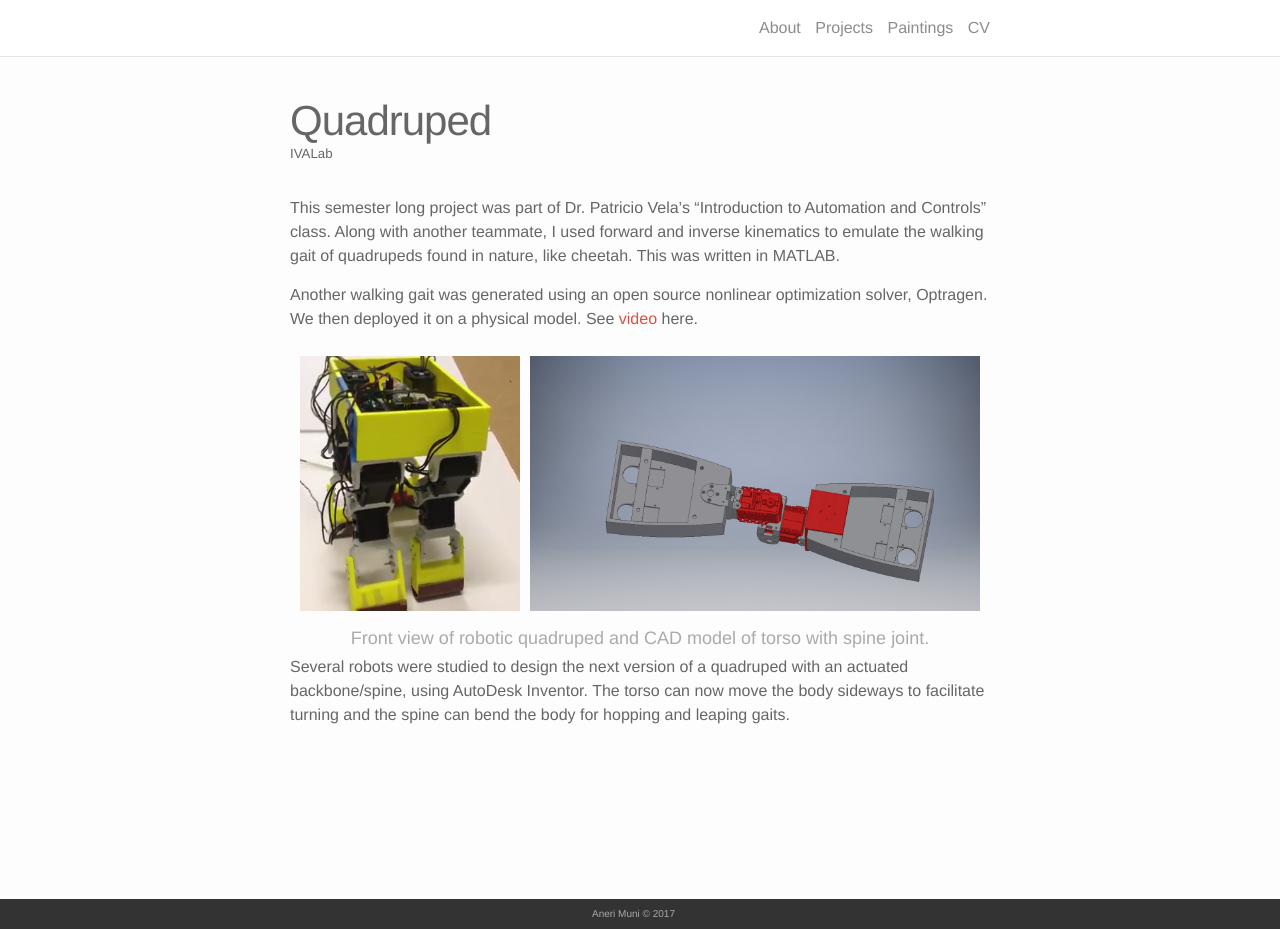
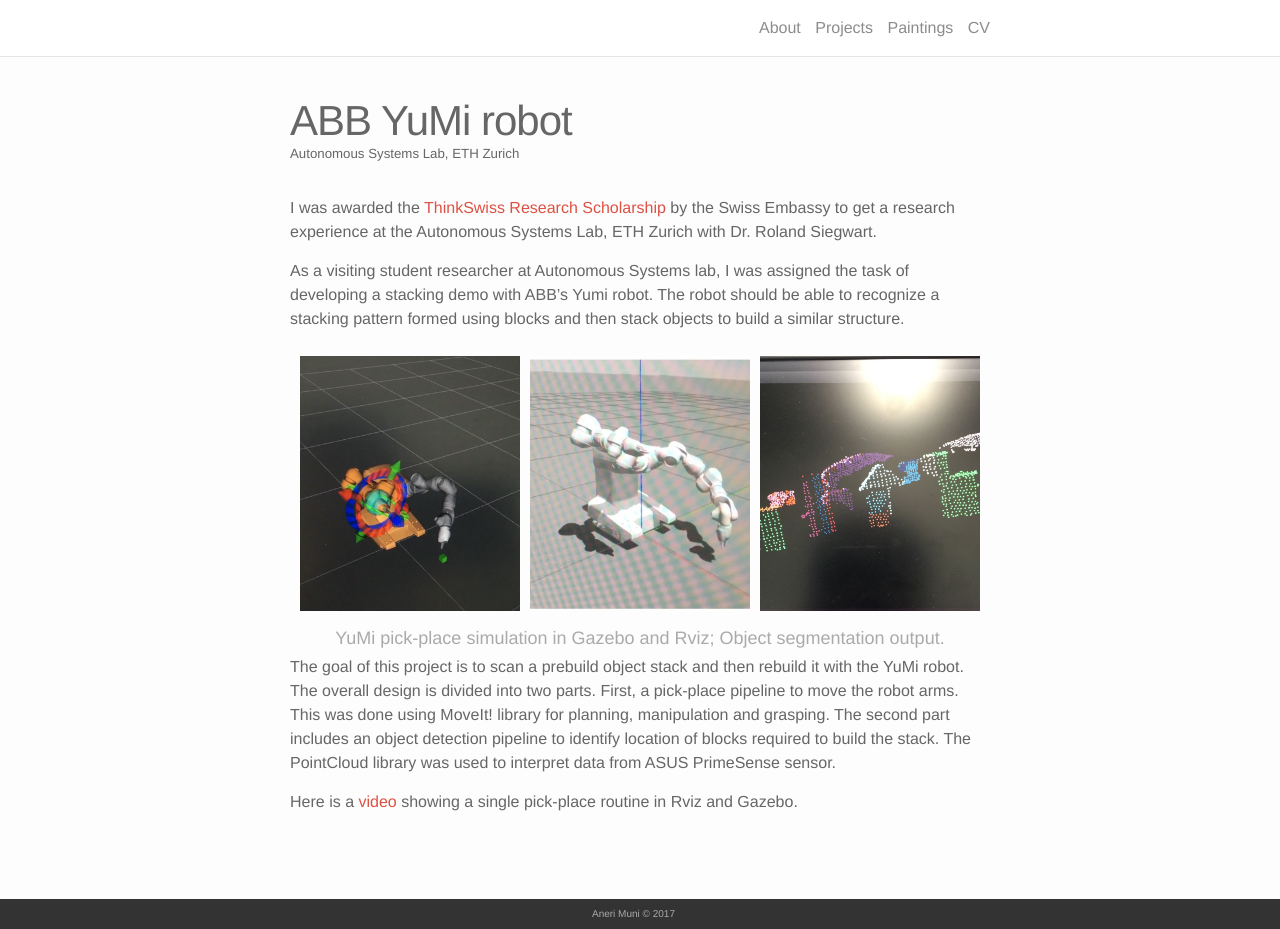
Before and after one commit to amuni3/amuni3.github.io, a Jekyll site: the page built from _portfolio/3_project.markdown, in a window 1280 px wide and 929 px high. Built offline with Jekyll 4.4.1, drawn with Linux system fonts in a browser that asks for light colours; nearby versions of some CDN libraries.

Commit message:
Added Yumi project

```diff
--- a/_portfolio/1_project.markdown
+++ b/_portfolio/1_project.markdown
@@ -1,8 +1,8 @@
 ---
 layout: page
 title: GT-MAB
-description: Georgia Tech Systems Research Lab
-img: /project_pics/blimp2.jpg
+description: Georgia Tech Systems Research Lab, Georgia Tech
+img: /project_pics/Two_Blimps.jpg
 ---
 
 I worked on the design and control of Georgia Tech Miniature Autonomous Blimp (GT-MAB) with
--- a/_portfolio/3_project.markdown
+++ b/_portfolio/3_project.markdown
@@ -1,25 +1,30 @@
 ---
 layout: page
-title: Quadruped
-description: IVALab
-img: /project_pics/quadruped.PNG
+title: ABB YuMi robot
+description: Autonomous Systems Lab, ETH Zurich
+img: /project_pics/yumi.jpg
 ---
 
-This semester long project was part of Dr. Patricio Vela's "Introduction to Automation and Controls" class.
-Along with another teammate, I used forward and inverse kinematics to emulate the walking gait of quadrupeds
-found in nature, like cheetah. This was written in MATLAB.
+I was awarded the <a href="http://thinkswiss.tumblr.com/awardees" target="blank"> ThinkSwiss Research Scholarship </a>
+by the Swiss Embassy to get a research experience at the Autonomous Systems Lab, ETH Zurich with Dr. Roland Siegwart.
 
-Another walking gait was generated using an open source nonlinear optimization solver, Optragen. We then
-deployed it on a physical model. See <a href="https://www.youtube.com/watch?v=9Xl9mlDTPZg" target="blank"> video </a> here.
+As a visiting student researcher at Autonomous Systems lab, I was assigned the task of developing a stacking
+demo with ABB's Yumi robot. The robot should be able to recognize a stacking pattern formed using blocks and
+then stack objects to build a similar structure.
 
 <div class="img_row">
-	<img class="col one" src="{{ site.baseurl }}/project_pics/cat_front.png" alt="" title="Front view"/>
-	<img class="col two" src="{{ site.baseurl }}/project_pics/torso.jpg" alt="" title="3D CAD model"/>
+	<img class="col one" src="{{ site.baseurl }}/project_pics/yumi_rviz.png" alt="" title="ABB YuMi"/>
+	<img class="col one" src="{{ site.baseurl }}/project_pics/yumi_gazebo.jpeg" alt="" title="ABB YuMi"/>
+	<img class="col one" src="{{ site.baseurl }}/project_pics/yumi_objects.jpeg" alt="" title="Object segmentation"/>
 </div>
 <div class="col three caption">
-	Front view of robotic quadruped and CAD model of torso with spine joint.
+	YuMi pick-place simulation in Gazebo and Rviz; Object segmentation output.
 </div>
 
-Several robots were studied to design the next version of a quadruped with an actuated backbone/spine,
-using AutoDesk Inventor. The torso can now move the body sideways to facilitate turning and the spine
-can bend the body for hopping and leaping gaits.
+The goal of this project is to scan a prebuild object stack and then rebuild it with the YuMi robot. The overall design is
+divided into two parts. First, a pick-place pipeline to move the robot arms. This was done using MoveIt! library
+for planning, manipulation and grasping. The second part includes an object detection pipeline to identify location
+of blocks required to build the stack. The PointCloud library was used to interpret data from ASUS PrimeSense sensor.
+
+Here is a <a href="https://www.youtube.com/watch?v=iCcs-SbOtG4" target="blank"> video </a>
+showing a single pick-place routine in Rviz and Gazebo.
```
Also changed, not shown: Portfolio.md (+1 -0 lines), _portfolio/4_project.markdown (+14 -16 lines), _portfolio/5_project.markdown (+18 -13 lines), _portfolio/6_project.markdown (added, +22 -0 lines), project_pics/lego1.jpg (added), project_pics/yumi.jpg (added), project_pics/yumi_gazebo.jpeg (added), project_pics/yumi_objects.jpeg (added), project_pics/yumi_rviz.png (added), 1 other file.
